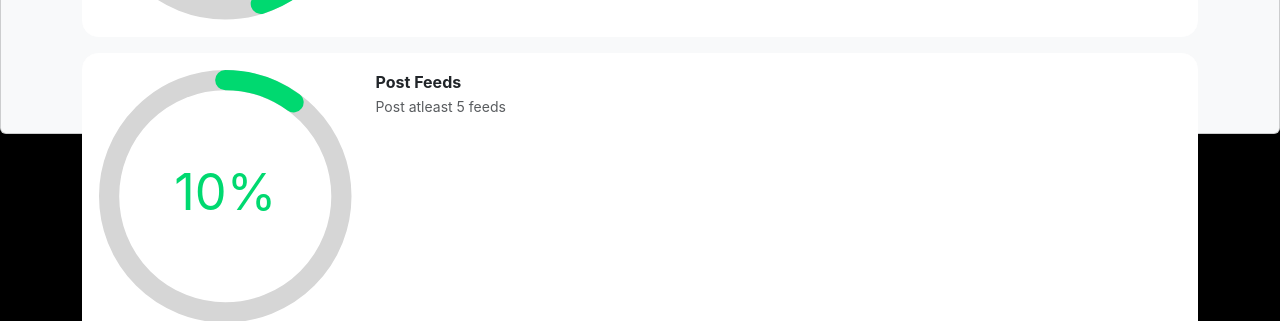
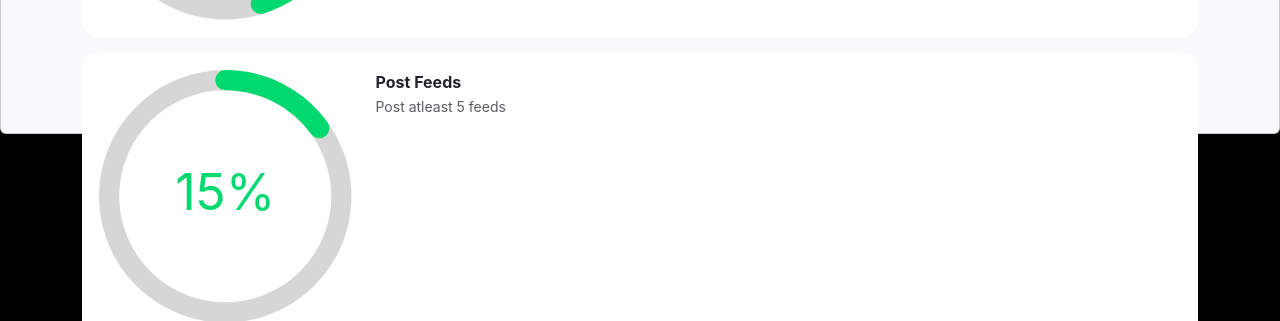
Before and after one commit to FrodoNaveen/STUNXT, a React (Create React App) app: page /level1 in a window 1280 px wide. Shown: the part 666-987 px from the top of the page. Built offline with nearby package versions, Linux system fonts and the light colour scheme.

Commit message:
done some changes

```diff
--- a/src/components/ChatBoxNavbar.js
+++ b/src/components/ChatBoxNavbar.js
@@ -48,7 +48,10 @@ const ChatBoxNavbar = (props) => {
 
     return (
         <div className="container-fluid">
+            <div>
                 <ul className="nav bg-white justify-content-between navBar pt-1" >
+
+
                     {navBarFooter.map((ele, index) => (
                         <li className="nav-item text-center" key={index} onClick={() => goToClickedPage(ele.name)} >
                             {ele.name === page ?
@@ -61,6 +64,7 @@ const ChatBoxNavbar = (props) => {
                     ))}
                 </ul>
             </div>
+        </div>
 
     )
 }
--- a/src/components/GoalsPage.js
+++ b/src/components/GoalsPage.js
@@ -27,8 +27,11 @@ const GoalsPage = () => {
 
     useEffect(() => {
         setCategoryName("Ongoing")
+    }, [])
+
+    useEffect(() => {
         setLevel1Progress(goal1CompletedPercentage)
-    }, [])
+    }, [goal1CompletedPercentage])
 
     function changeToClickedCategory(category) {
         setCategoryName(category)
@@ -43,12 +46,14 @@ const GoalsPage = () => {
     }
 
     function goToLevel2Page() {
-
+        // if level1 completed it will go to second
         level1Progress === 100 ?
             navigate("/level2") : navigate("/goalspage")
     }
 
     function goToLevel3Page() {
+
+        // if level1 and level2 completed it will go to third
         level1Progress === 100 && level2Progress === 100 ?
             navigate("/level3") : navigate("/goalspage")
     }
--- a/src/components/Levels/Level1.js
+++ b/src/components/Levels/Level1.js
@@ -12,7 +12,7 @@ const Level1 = () => {
 
     const [goal1Percentage, setGoal1Percentage] = useState(65)
     const [goal2Percentage, setGoal2Percentage] = useState(50)
-    const [goal3Percentage, setGoal3Percentage] = useState(10)
+    const [goal3Percentage, setGoal3Percentage] = useState(15)
 
 
     useEffect(() => {
@@ -25,7 +25,7 @@ const Level1 = () => {
         }
     }, [])
 
-    let goal1CompletedPercentage = (goal1Percentage + goal2Percentage + goal3Percentage) / 3
+    let goal1CompletedPercentage = (Math.round((goal1Percentage + goal2Percentage + goal3Percentage) / 3))
 
     function goBack() {
         navigate("/goalspage", { state: { goal1CompletedPercentage } })
```
Lines whose indentation alone changed are shown as unchanged.
